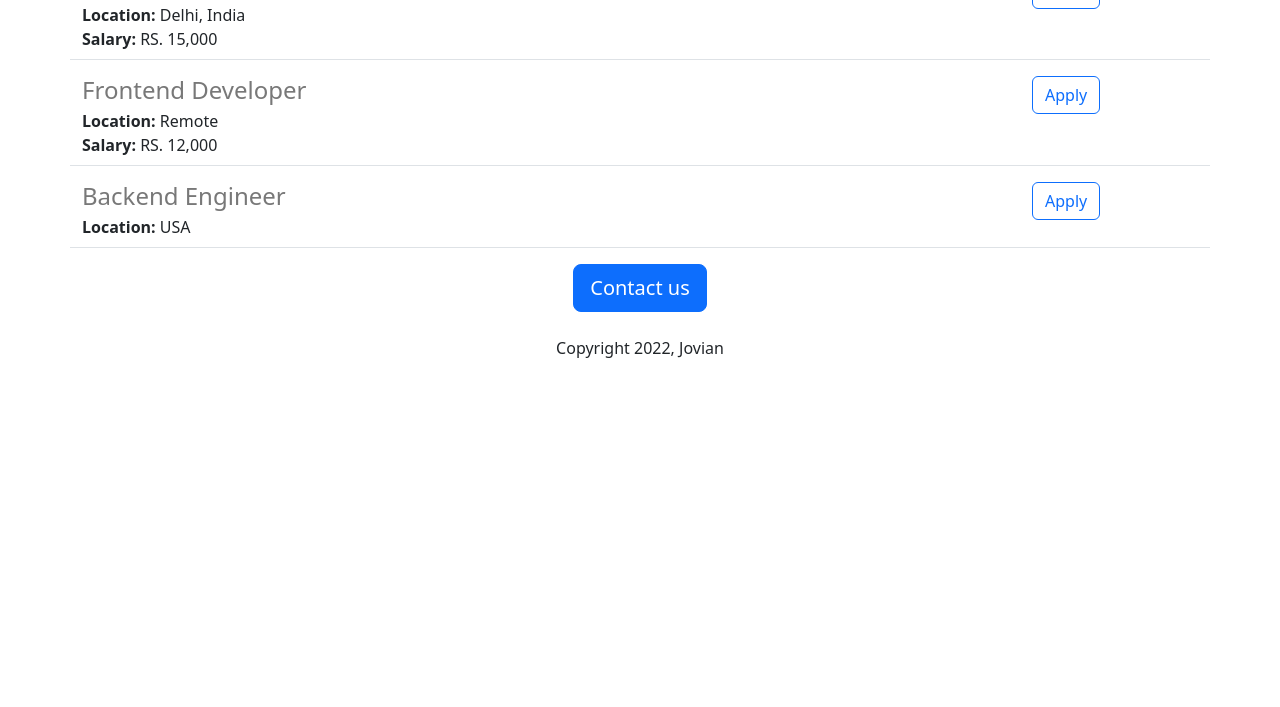
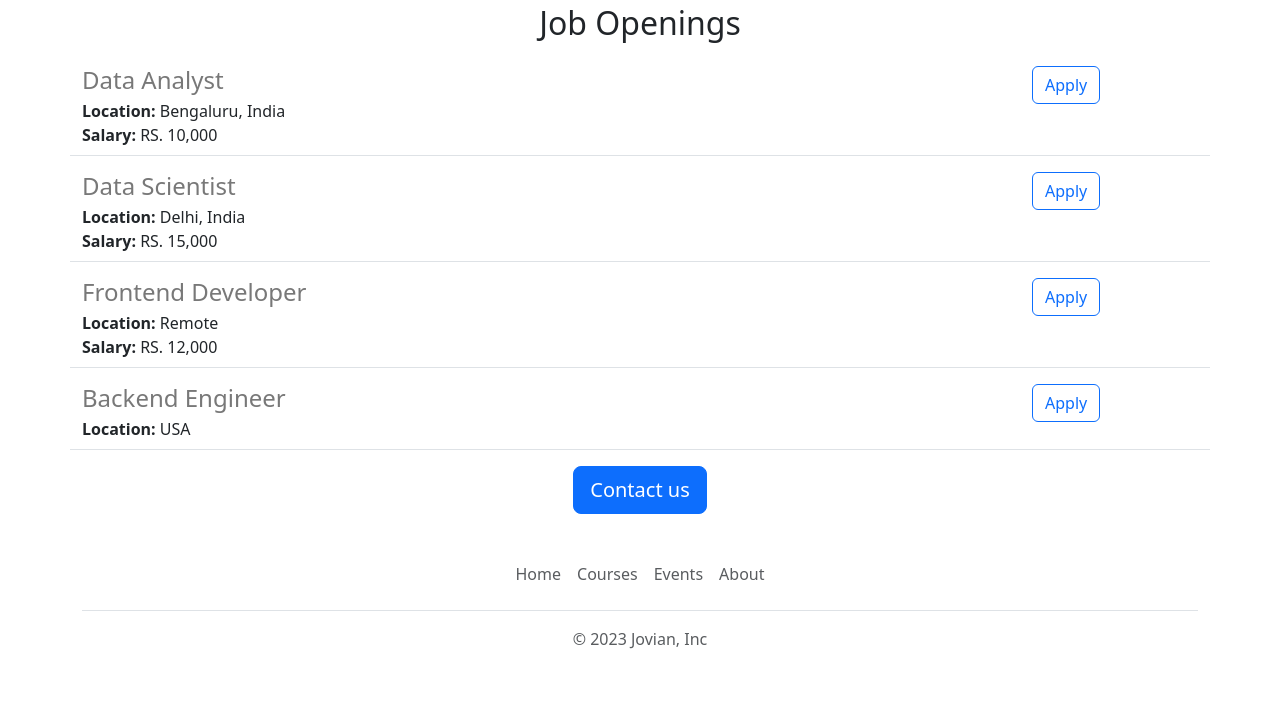
Before and after one commit to apcaoile/jovian-careers-website, a Flask app: page / in a window 1280 px wide. Shown: the part 844-1551 px from the top of the page. Before the commit the page ends 1202 px from the top, so only its background shows below. Run offline with Flask 2, Linux system fonts and the light colour scheme.

Commit message:
Updated with functional and aesthetics.

```diff
--- /dev/null
+++ b/templates/footer.html
@@ -0,0 +1,11 @@
+<div class="container">
+  <footer class="py-3 my-4">
+    <ul class="nav justify-content-center border-bottom pb-3 mb-3">
+      <li class="nav-item"><a href="https://jovian.ai" class="nav-link px-2 text-body-secondary">Home</a></li>
+      <li class="nav-item"><a href="https://jovian.ai/learn" class="nav-link px-2 text-body-secondary">Courses</a></li>
+      <li class="nav-item"><a href="https://jovian.ai/events" class="nav-link px-2 text-body-secondary">Events</a></li>
+      <li class="nav-item"><a href="https://jovian.ai/about" class="nav-link px-2 text-body-secondary">About</a></li>
+    </ul>
+    <p class="text-center text-body-secondary">&copy; 2023 Jovian, Inc</p>
+  </footer>
+</div>
--- a/templates/home.html
+++ b/templates/home.html
@@ -9,18 +9,26 @@
       #banner {
         width: 100%;
         height: 360px;
-        object-fit="cover"
+        object-fit="cover";
+        margin-bottom: 16px;
       }
     </style>
   </head>
   <body>
+    {% include "nav.html" %}
+    <img class="img-fluid" id="banner" src="/static/banner.jpg">
     <div class="container">
       <h1 class="text-center mt-2 mb-4">Jovian Careers</h1>
-      <img class="img-fluid" id="banner" src="/static/banner.jpg">
-      <h2 class="text-center mt-2 mb-4">About Jovian</h2>
-       <p class="lead">
+      <div class="row" style="margin-bottom:16px">
+        <div class="col-md-6">
+      <p class="lead">
   Lorem ipsum dolor sit amet, consectetur adipiscing elit, sed do eiusmod tempor incididunt ut labore et dolore magna aliqua. Ut enim ad minim veniam, quis nostrud exercitation ullamco laboris nisi ut aliquip ex ea commodo consequat. Duis aute irure dolor in reprehenderit in voluptate velit esse cillum dolore eu fugiat nulla pariatur. Excepteur sint occaecat cupidatat non proident, sunt in culpa qui officia deserunt mollit anim id est laborum
        </p>
+        </div>
+        <div class="d-none d-md-block col-6">
+      <img src="/static/people.jpg" style="height:320px; border-radius:4px">
+        </div>
+      </div>
       <h2 class="text-center mt-2 mb-4">Job Openings</h2>
       <p>
         <div>
@@ -31,9 +39,8 @@
       </p>
       <div class="text-center">
         <button class="btn btn-primary btn-lg">Contact us</button>
-        <p class="mt-4">Copyright 2022, Jovian</p>
-      </div>
+     </div>
     </div>
+        {% include 'footer.html' %}
   </body>
-
 </Html>
--- /dev/null
+++ b/templates/nav.html
@@ -0,0 +1,9 @@
+<nav class="navbar shadow-sm fixed-top bg-white">
+  <div class="container-fluid">
+    <a class="navbar-brand" href="#">
+      <img src="/static/bootstrap-logo.svg" alt="Logo" width="30" height="24" class="d-inline-block align-text-top">
+      Jovian
+    </a>
+  </div>
+</nav>
+<div style="height:56px"></div>
```
Also changed, not shown: static/bootstrap-logo.svg (added), 2 other files.
